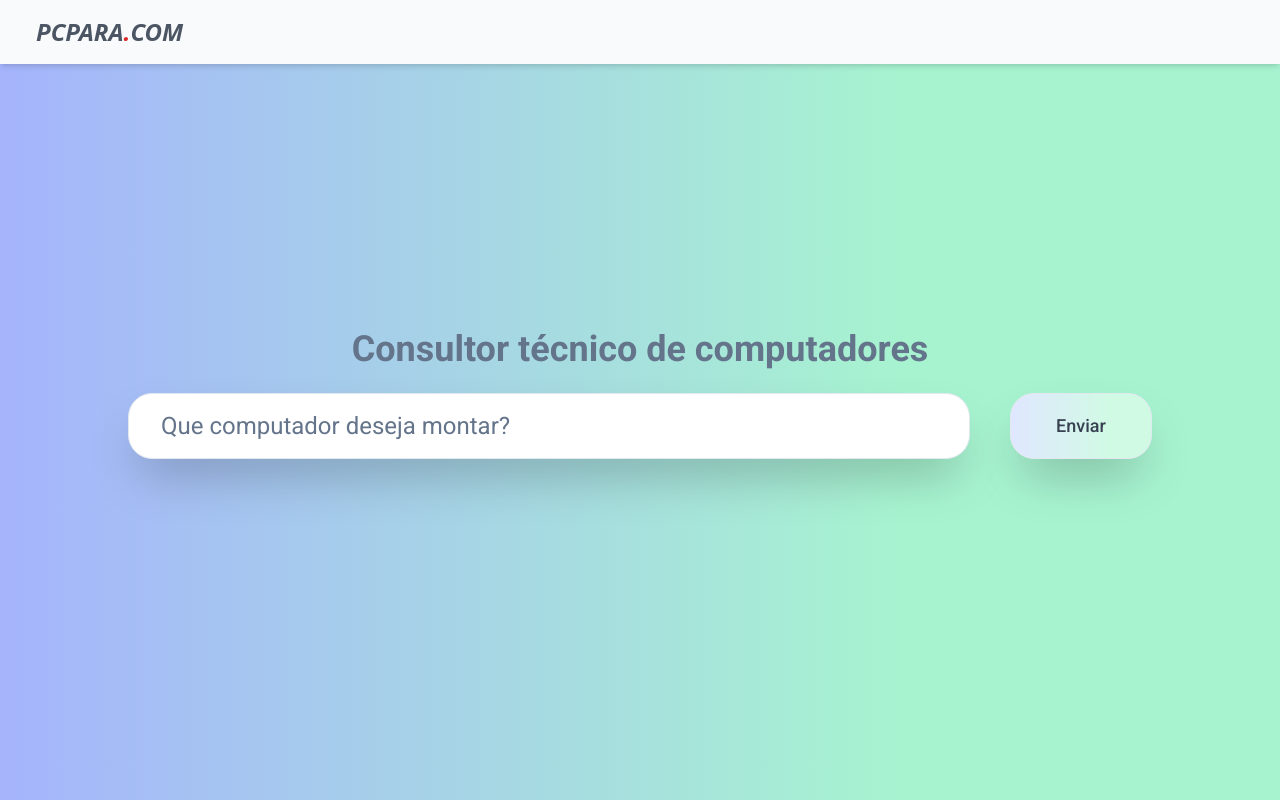
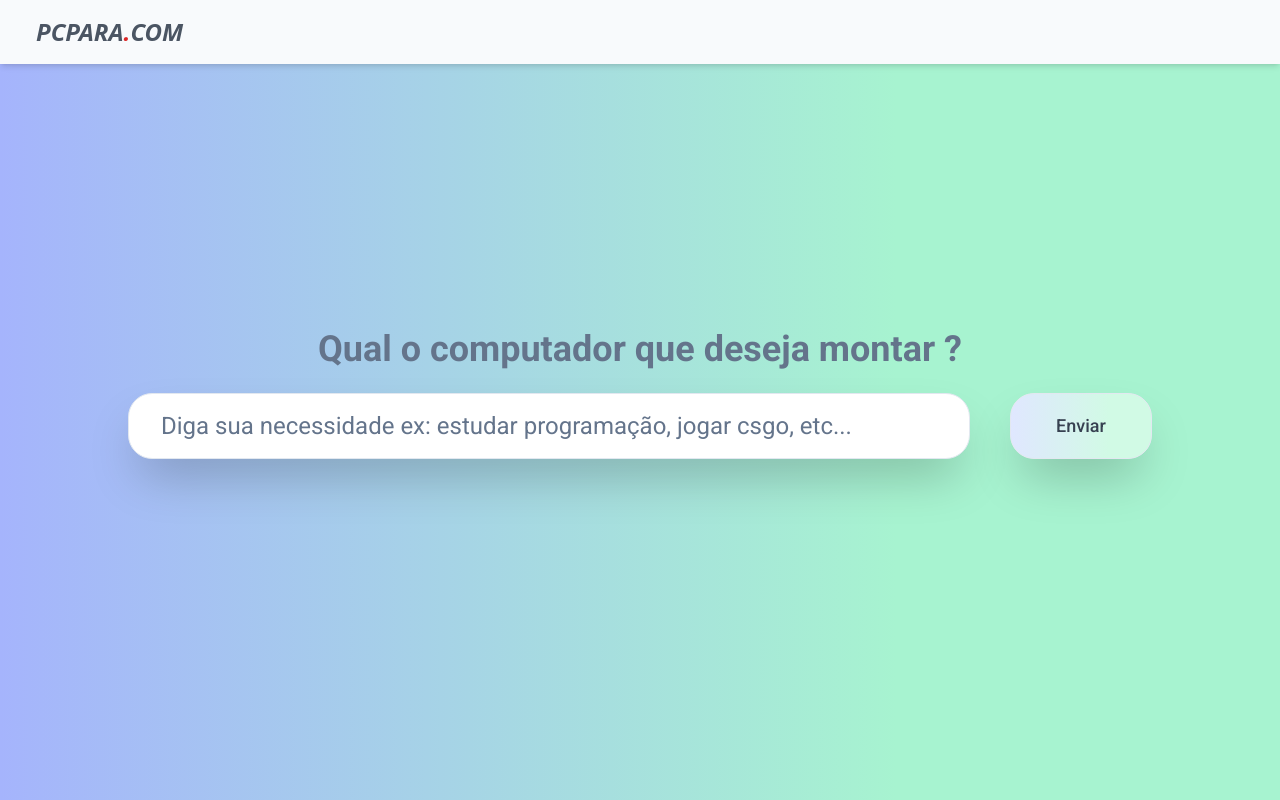
Before and after one commit to gui-drumond/tcc-university, a Next.js app: page / in a window 1280 px wide. Built offline with nearby package versions, Linux system fonts and the light colour scheme.

Commit message:
feat: adjust layout

```diff
--- a/src/app/page.tsx
+++ b/src/app/page.tsx
@@ -47,18 +47,18 @@ export default function Home() {
       <div className="flex flex-wrap flex-col gap-32 items-center w-full h-full min-h-screen bg-gray-400 bg-gradient-to-r from-indigo-300 from-3%  via-10% to-emerald-200 to-70%">
         <div className="w-full mt-36 max-w-5xl min-h-[500px] flex flex-col justify-center">
           <h1 className="text-4xl font-bold text-center text-slate-500 mb-6">
-            Consultor técnico de computadores
+            Qual o computador que deseja montar ?
           </h1>
           <div className="flex gap-10">
             <Input
               value={search}
               onChange={async (e) => setSearch(e.target.value)}
-              placeholder="Que computador deseja montar? "
+              placeholder="Diga sua necessidade ex: estudar programação, jogar csgo, etc..."
               style={{ fontSize: "1.5rem" }}
-              className="z-10 text-2xl text-gray-600 bg-white rounded-3xl shadow-2xl p-8 "
+              className="z-10 text-2xl text-gray-600 bg-white   focus-visible:ring-transparent rounded-3xl shadow-2xl p-8 "
             />
             <Button
-              className="w-40 p-8 rounded-3xl shadow-2xl text-lg text-gray-700 bg-white  border hover:bg-gray-100 bg-gradient-to-r from-indigo-100 from-3%  via-10% to-emerald-100 to-70%"
+              className="w-40 p-8 rounded-3xl shadow-2xl text-lg text-gray-700 bg-white border hover:bg-gray-100 bg-gradient-to-r from-indigo-100 from-3%  via-10% to-emerald-100 to-70%"
               onClick={handleSubmit}
             >
               Enviar
--- a/tailwind.config.ts
+++ b/tailwind.config.ts
@@ -51,6 +51,10 @@ export default {
           "5": "hsl(var(--chart-5))",
         },
       },
+      ringColor: {
+        "gradient-default":
+          "linear-gradient(to right, rgb(165, 180, 252), rgb(167, 243, 208) 70%)",
+      },
       borderRadius: {
         lg: "var(--radius)",
         md: "calc(var(--radius) - 2px)",
@@ -58,7 +62,7 @@ export default {
       },
       fontFamily: {
         poppins: ["Poppins", "sans-serif"],
-        roboto: ["Roboto",  "sans-serif"],
+        roboto: ["Roboto", "sans-serif"],
       },
     },
   },
```
